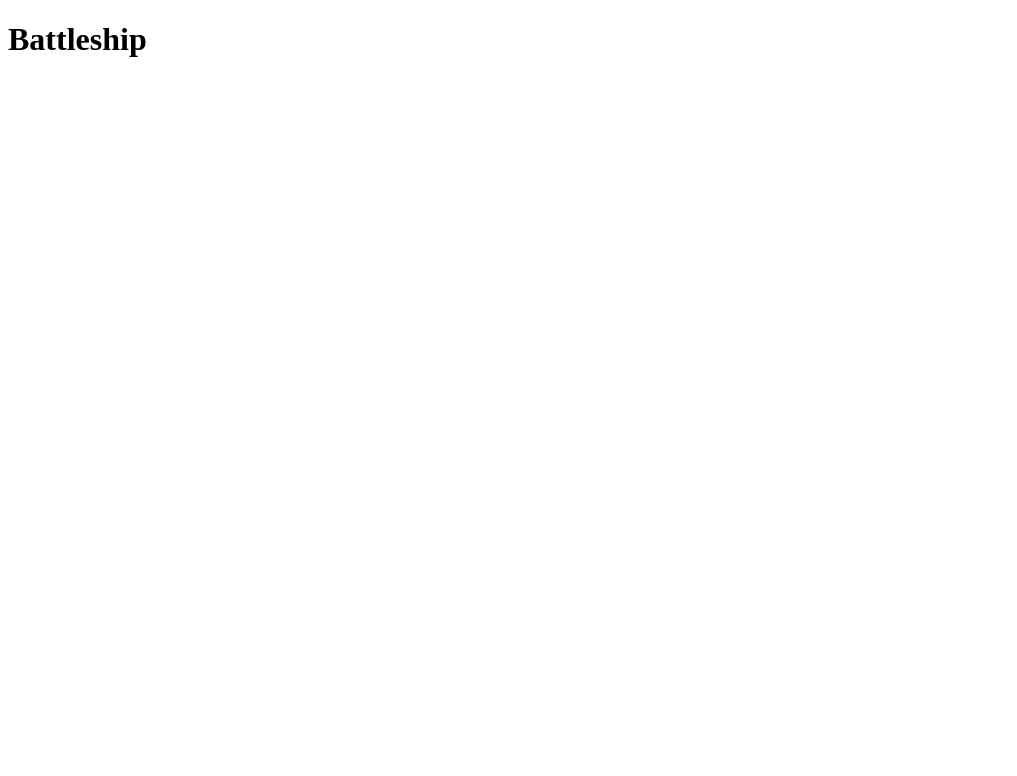
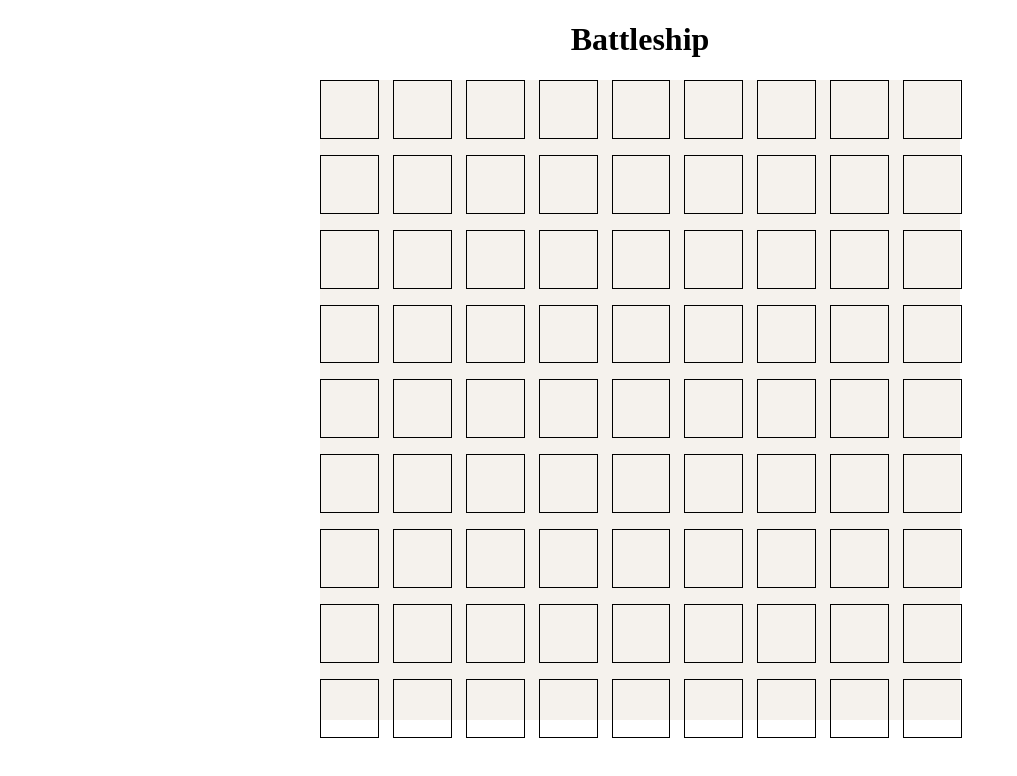
Before and after one commit to jagLas/week9-frontend-javascript, a plain HTML site: page practice-for-week-09-battleship-dom/index.html in a window 1280 px wide. Shown: the whole page, without its empty margins (0-1017 px from the left). Drawn offline with Linux system fonts and the light colour scheme.

Commit message:
board creation added

```diff
--- a/practice-for-week-09-battleship-dom/assets/css/index.css
+++ b/practice-for-week-09-battleship-dom/assets/css/index.css
@@ -1 +1,27 @@
 /* Your code here */
+h1 {
+    text-align: center;
+}
+
+#game-board{
+    background-color: rgb(245, 242, 237);
+    /* box-sizing: border-box; */
+    display: grid;
+    justify-content: center;
+    align-items: center;
+    grid-template-columns: repeat(9, 1fr);
+    grid-template-rows: repeat(9, 1fr);
+    margin: 0px auto;
+    gap: 16px 16px;
+    padding: 0px;
+    aspect-ratio: 1 / 1 ;
+    max-height: 80vh;
+}
+
+.square {
+    aspect-ratio: 1 / 1;
+    padding: none;
+    margin: none;
+    width: 100%;
+    border: solid 1px black;
+}
--- a/practice-for-week-09-battleship-dom/assets/js/index.js
+++ b/practice-for-week-09-battleship-dom/assets/js/index.js
@@ -7,3 +7,20 @@
 console.log(board.grid);
 
 // Your code here
+function makeBoard () {
+    const wrapper = document.createElement('div');
+    wrapper.setAttribute('id', 'game-board')
+    console.log('making board')
+    board.grid.forEach((row, rowI) => {
+        row.forEach((col, colI) => {
+            const square = document.createElement('div');
+            square.setAttribute('data-row', rowI);
+            square.setAttribute('data-col', colI);
+            square.setAttribute('class', 'square')
+            wrapper.appendChild(square)
+        })
+    })
+    document.body.appendChild(wrapper);
+}
+
+window.onload = makeBoard;
```
